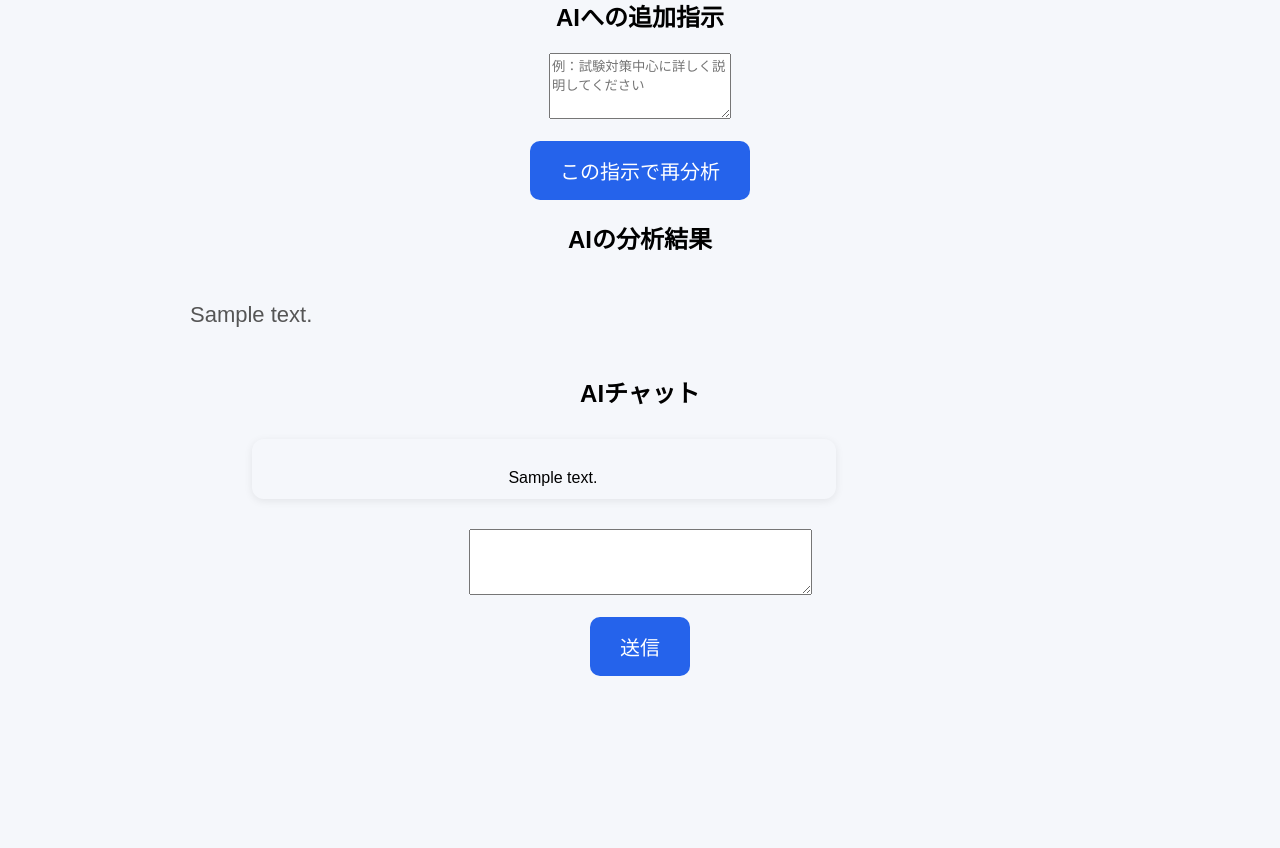
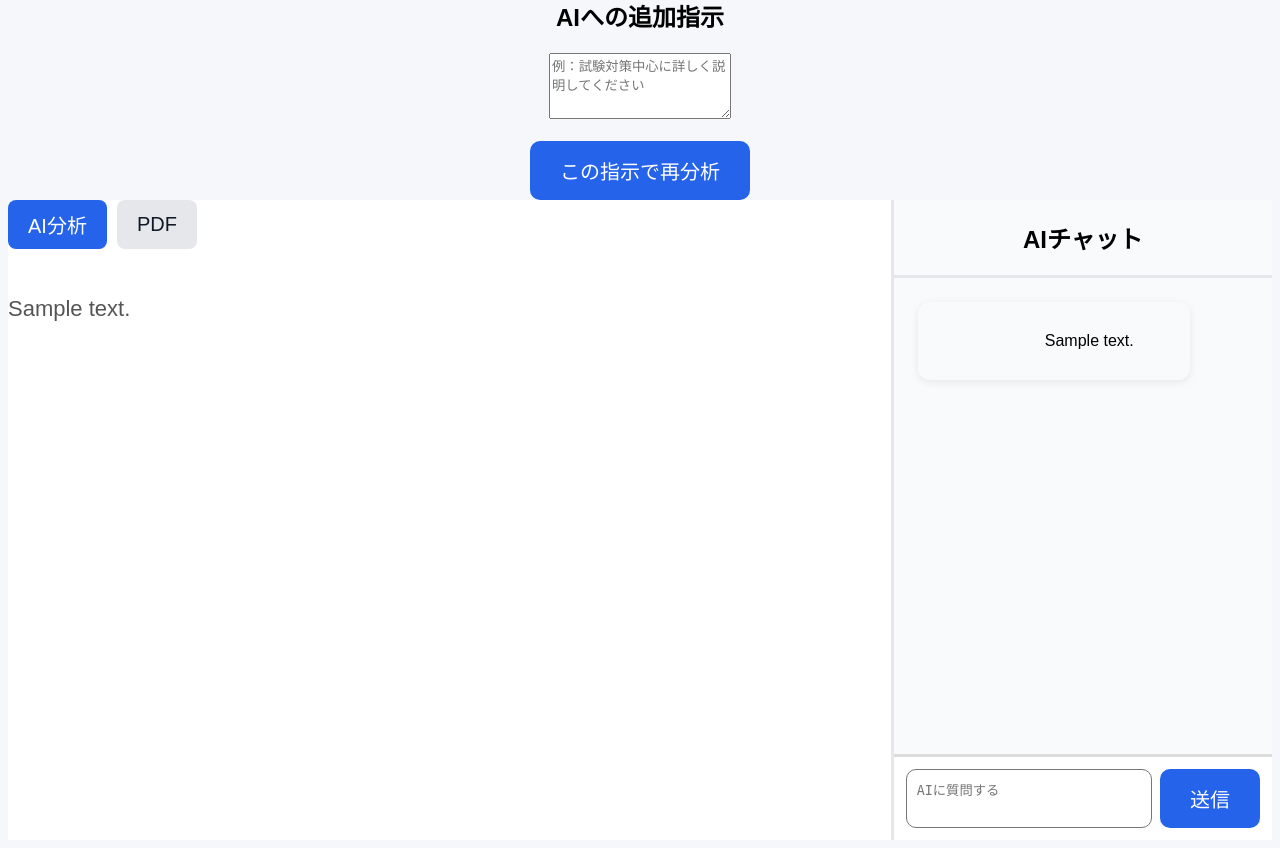
Before and after one commit to RikutoUehara/studyhub-ai, a Flask app: page /lecture/1/upload in a window 1280 px wide. Shown: the part 324-1172 px from the top of the page. Before the commit the page ends 1000 px from the top, so only its background shows below. Run offline with Flask 3, Linux system fonts and the light colour scheme; tables that the repository leaves empty hold one stand-in row (values such as "Sample post").

Commit message:
feat: add PDF viewer and improve chat UI

```diff
--- a/app.py
+++ b/app.py
@@ -11,6 +11,8 @@ import os
 import markdown
 
 from flask_sqlalchemy import SQLAlchemy
+
+from flask import send_from_directory
 
 load_dotenv()
 
@@ -310,6 +312,10 @@ def chat(lecture_id):
 
     return redirect(url_for("upload_lecture", lecture_id=lecture.id))
 
+@app.route("/uploads/<filename>")
+def uploaded_file(filename):
+    return send_from_directory("uploads", filename)
+
 
 
 if __name__ == "__main__":
--- a/static/css/style.css
+++ b/static/css/style.css
@@ -104,8 +104,26 @@ button{
 }
 
 .chat-box{
-    max-width:800px;
-    margin:30px auto;
+    flex: 1;
+    overflow-y: auto;
+    padding: 12px;
+    border-top: 3px solid #e5e7eb;
+}
+
+.chat-form{
+    flex-shrink: 0;
+    padding: 12px;
+    display: flex;
+    gap: 8px;
+    background: white;
+    border-top: 3px solid #ddd;
+}
+
+.chat-form textarea {
+    flex: 1;
+    resize: none;
+    padding: 10px;
+    border-radius: 10px;
 }
 
 .message{
@@ -130,3 +148,47 @@ button{
     border:1px solid #d1d5db;
     margin-right:auto;
 }
+
+.viewer-tabs{
+    display:flex;
+    gap:10px;
+    margin-bottom:20px;
+}
+
+.tab-button{
+    padding:10px 20px;
+    border:none;
+    border-radius:8px;
+    cursor:pointer;
+    background:#e5e7eb;
+    color:#111827;
+}
+
+.tab-button.active{
+    background:#2563eb;
+    color:white;
+}
+
+.workspace {
+    display: flex;
+    width: 100%;
+    height: 80vh;
+    /* vh: viewpoint height ブラウザ画面の高さを基準 */
+    overflow: hidden;
+}
+
+.left-panel {
+    width: 70%;
+    overflow-y: auto;
+    background-color: #ffffff;
+}
+
+.right-panel {
+    width: 30%;
+    height: 100%;
+    display: flex;
+    flex-direction: column;
+    overflow: hidden;
+    background-color: #f8fafc;
+    border-left: 3px solid #e5e7eb;
+}
--- a/templates/upload.html
+++ b/templates/upload.html
@@ -74,7 +74,26 @@
 
 <div class="workspace">
     <div class="left-panel">
-<h2>AIの分析結果</h2>
+
+        <div class="viewer-tabs">
+
+            <button id="analysis-tab"
+                    type="button"
+                    class="tab-button active"
+                    onclick="showTab('analysis')">
+                AI分析
+            </button>
+
+            <button id="pdf-tab"
+                    type="button"
+                    class="tab-button"
+                    onclick="showTab('pdf')">
+                PDF
+            </button>
+
+        </div>
+        <div id="analysis-content"
+             class="tab-content">
             <div class="result">
                 {% if lecture.summary %}
                     <div class="summary">
@@ -85,6 +104,26 @@
                 {% endif %}
             </div>
         </div>
+        <div id="pdf-content"
+             class="tab-content"
+             style="display:none;">
+
+            {% if lecture.pdf_filename %}
+
+            <iframe
+            src="{{ url_for('uploaded_file', filename=lecture.pdf_filename) }}"
+            width="100%"
+            height="900px">
+            </iframe>
+
+            {% else %}
+
+            <p>PDFがまだアップロードされていません。</p>
+
+            {% endif %}
+        </div>
+    </div>
+
 
     <div class="right-panel">
         <h2>AIチャット</h2>
@@ -97,40 +136,58 @@
                 {{ message.content }}
             </div>
                 {% endfor %}
-
         </div>
-
 
         <form class="chat-form"
               action="{{ url_for('chat', lecture_id=lecture.id) }}"
               method="POST">
 
         <textarea
-        class="chat-input"
             name="message"
-        rows="4"
-        cols="40"
-        placeholder="授業について質問してみよう">
-    </textarea>
-
-    <br><br>
+            placeholder="AIに質問する"></textarea>
 
         <button
-    class="chat-send"
             type="submit">
             送信
         </button>
 
         </form>
-
     </div>
-
 </div>
 
 <script>
     document.getElementById("upload-form").addEventListener("submit", function(){
         document.getElementById("loading").style.display = "block";
     })
+
+    function showTab(tab){
+
+    const analysis = document.getElementById("analysis-content");
+    const pdf = document.getElementById("pdf-content");
+
+    const analysisTab = document.getElementById("analysis-tab");
+    const pdfTab = document.getElementById("pdf-tab");
+
+    if(tab === "analysis"){
+
+        analysis.style.display = "block";
+        pdf.style.display = "none";
+
+        analysisTab.classList.add("active");
+        pdfTab.classList.remove("active");
+
+    }else{
+
+        analysis.style.display = "none";
+        pdf.style.display = "block";
+
+        analysisTab.classList.remove("active");
+        pdfTab.classList.add("active");
+
+    }
+
+}
+
 </script>
 
 </body>
```
Lines whose indentation alone changed are shown as unchanged.
